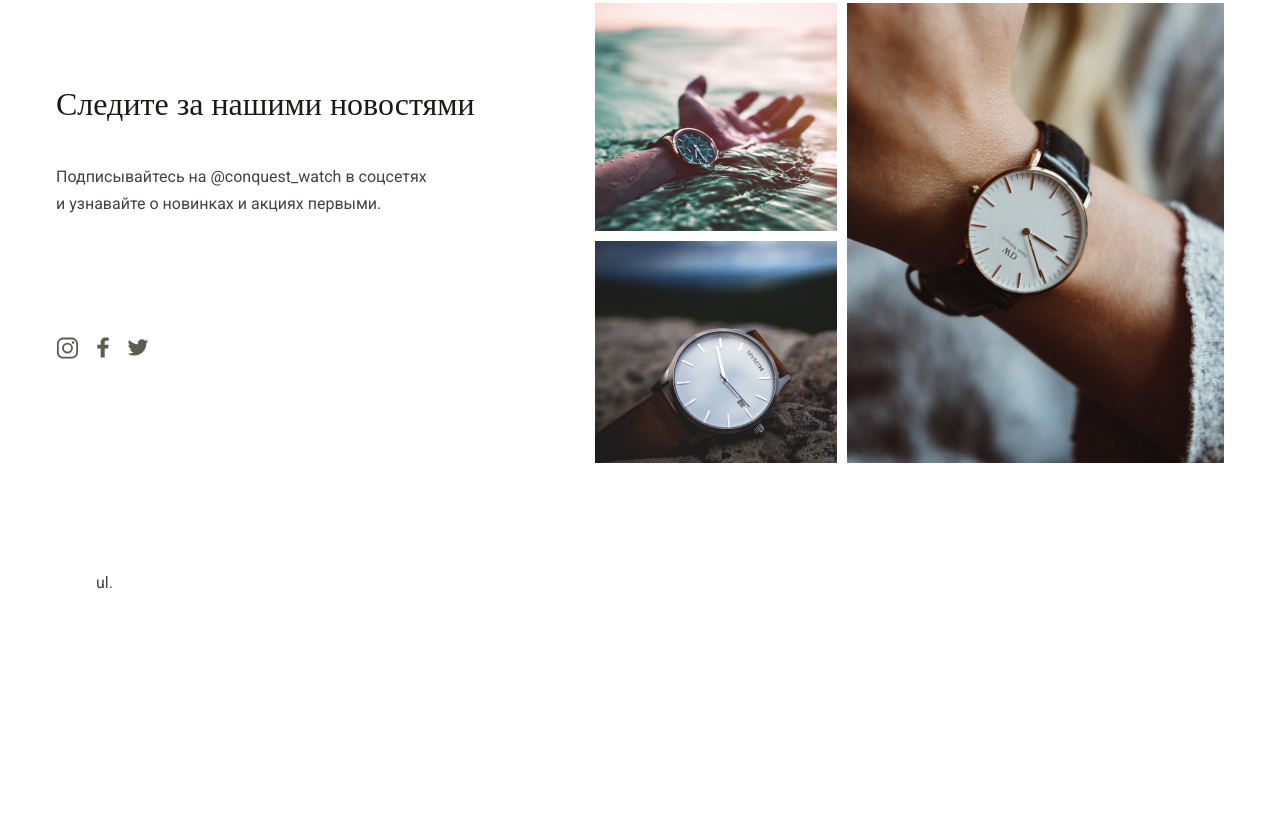
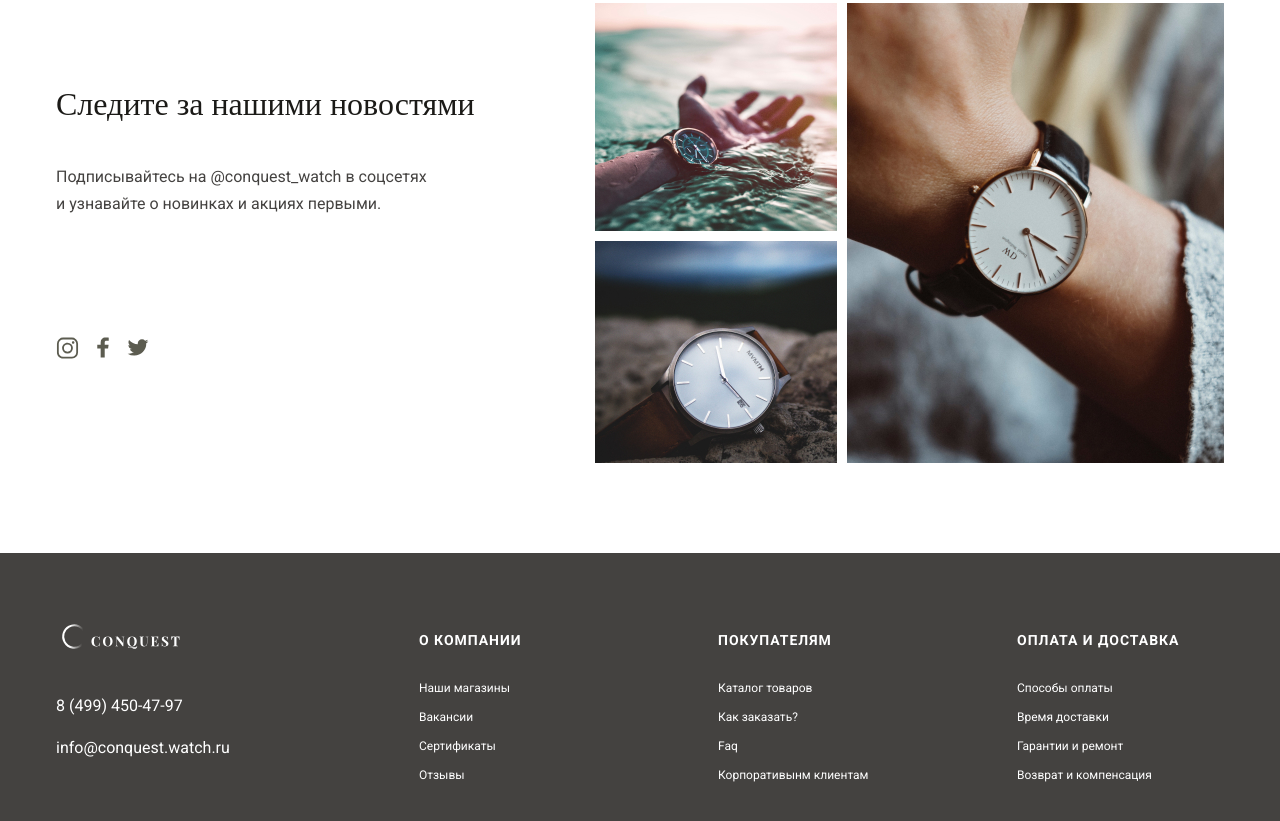
Before and after one commit to Siletskiy-igor/test-flex__watch-store, a plain HTML site: page index.html in a window 1280 px wide. Shown: the part 2203-3024 px from the top of the page. Before the commit the page ends 2815 px from the top, so only its background shows below. Drawn offline with nearby package versions, Linux system fonts and the light colour scheme.

Commit message:
закончил создание сетки на флексах главной страницы

```diff
--- a/css/style.css
+++ b/css/style.css
@@ -2,6 +2,7 @@
 body {
     margin: 0;
     min-width: 1200px;
+
     font-family: "Roboto", "Arial", sans-serif;
     font-weight: normal;
     font-size: 16px;
@@ -47,8 +48,8 @@ body {
 
 .logo {
     flex-shrink: 0;
+    margin-right: 256px;
     padding: 10px;
-    margin-right: 256px;
 }
 
 .site-navigation {
@@ -56,9 +57,10 @@ body {
     flex-wrap: wrap;
     width: 450px;
     margin: 0;
+    margin-right: auto;
     padding: 0;
+
     list-style: none;
-    margin-right: auto;
 }
 
 .site-navigation__item {
@@ -75,11 +77,12 @@ body {
 
     font-family: "Roboto";
     font-style: normal;
-    font-weight: 400;
     font-size: 14px;
     line-height: 16px;
+    font-weight: 400;
+    color: #555248;
+
     text-decoration: none;
-    color: #555248;
 }
 
 .user-navigation {
@@ -87,6 +90,7 @@ body {
     width: 100px;
     margin: 0;
     padding: 0;
+
     list-style: none
 }
 
@@ -125,53 +129,57 @@ body {
     flex-direction: column;
     justify-content: center;
     align-items: flex-start;
+    box-sizing: border-box;
     width: 460px;
-    box-sizing: border-box;
     padding-left: 85px;
 }
 
 .promo__title {
+    display: flex;
+    flex-direction: column-reverse;
     margin: 0;
     padding: 0;
-    display: flex;
-    flex-direction: column-reverse;
 }
 
 .promo__title-small {
+    margin-bottom: 39px;
+
     font-family: "Playfair Display";
     font-style: normal;
     font-weight: 400;
     font-size: 30px;
     line-height: 40px;
     color: #1B1A17;
-    margin-bottom: 39px;
 }
 
 .promo__title-big {
+    margin-bottom: 16px;
+
     font-family: "Playfair Display";
     font-style: normal;
     font-weight: 400;
     font-size: 45px;
     line-height: 60px;
     color: #1B1A17;
-    margin-bottom: 16px;
 }
 
 .promo__text {
     margin: 0;
+    margin-bottom: 42px;
     padding: 0;
+
     font-family: "Roboto";
     font-style: normal;
     font-weight: 300;
     font-size: 14px;
     line-height: 21px;
     color: rgba(27, 26, 23, 0.82);
-    margin-bottom: 42px;
 }
 
 .promo__button {
     display: block;
     padding: 26px 38px 27px;
+
     font-family: "Roboto";
     font-style: normal;
     font-weight: 500;
@@ -181,28 +189,29 @@ body {
     color: #ffffff;
     background-color: #444240;
     text-decoration: none;
+    text-transform: uppercase;
+
     border: none;
-    text-transform: uppercase;
 }
 
 .promo__img-column {
     display: flex;
     justify-content: space-between;
     align-items: flex-start;
+    box-sizing: border-box;
     width: 708px;
-    box-sizing: border-box
 }
 
 .promo__price {
     margin: 0;
+    margin-top: 138px;
     padding: 0;
-    margin-top: 138px;
+
     font-family: "Prata";
     font-style: normal;
     font-weight: 400;
     font-size: 16px;
     line-height: 22px;
-
     color: #1B1A17;
 }
 
@@ -213,6 +222,7 @@ body {
 .promo__image img {
     display: block;
     width: 100%;
+
     object-fit: cover;
 }
 
@@ -220,20 +230,21 @@ body {
     margin: 0;
     padding: 0;
     margin-top: 636px;
+
     font-family: "Prata";
     font-style: normal;
     font-weight: 400;
     font-size: 16px;
     line-height: 22px;
-
     color: #1B1A17;
 }
 /* /PROMO */
 
 /* POPULAR */
 .popular {
+    padding: 80px 0 86px;
+
     background-color: #ffffff;
-    padding: 80px 0 86px;
 }
 
 .section-header--vertical {
@@ -257,6 +268,7 @@ body {
 
 .section-header__see-more {
     align-self: flex-end;
+
     font-family: "Roboto";
     font-style: normal;
     font-weight: 500;
@@ -267,9 +279,9 @@ body {
 }
 
 .popular__list {
+    display: flex;
     margin: 0 -34px 0 0;
     padding: 0;
-    display: flex;
 
     list-style: none;
 }
@@ -285,6 +297,7 @@ body {
     align-items: flex-start;
     box-sizing: border-box;
     padding: 40px 29px 40px 28px;
+
     background-color: #fdfdfb;
 }
 
@@ -313,6 +326,7 @@ body {
 }
 .popular-card__image {
     align-self: center;
+
     background-image: url(../img/Ellipse-pop.png);
     background-position: center;
     background-repeat: no-repeat;
@@ -323,6 +337,7 @@ body {
 .popular-card__more {
     display: block;
     margin: 0 0 0 40px;
+
     font-family: "Playfair Display";
     font-style: normal;
     font-weight: 400;
@@ -334,8 +349,9 @@ body {
 
 /* QUALITY */
 .quality {
+    padding: 52px 0 53px 0;
+
     background-color: #f7f5ef;
-    padding: 52px 0 53px 0;
 }
 
 .quality__wrapper {
@@ -347,8 +363,8 @@ body {
     display: flex;
     flex-direction: column;
     align-items: flex-start;
+    box-sizing: border-box;
     width: 570px;
-    box-sizing: border-box;
     padding: 88px 0 53px 69px;
 
 }
@@ -381,16 +397,18 @@ body {
 .quality__button {
     display: block;
     padding: 26px 38px;
-    text-transform: uppercase;
+
     font-family: "Roboto";
     font-style: normal;
     font-weight: 500;
     font-size: 12px;
     line-height: 14px;
     letter-spacing: 0.05em;
+    text-transform: uppercase;
+    text-decoration: none;
+    color: #ffffff;
+
     background-color: #d4b098;
-    color: #ffffff;
-    text-decoration: none;
 }
 
 .quality__img-column {
@@ -402,6 +420,7 @@ body {
 .quality__img-column img {
     display: block;
     width: 100%;
+
     object-fit: cover;
 }
 /* /QUALITY */
@@ -422,24 +441,24 @@ body {
 
 .news__title {
     margin: 77px 0 40px 0 ;
+
     font-family: "Playfair Display";
     font-style: normal;
     font-weight: 400;
     font-size: 32px;
     line-height: 43px;
-
     color: #1B1A17;
 }
 
 .news__text {
     width: 376px;
     margin: 0 0 120px 0;
+
     font-family: "Roboto";
     font-style: normal;
     font-weight: 400;
     font-size: 16px;
     line-height: 27px;
-
     color: #444240;
 }
 
@@ -447,6 +466,7 @@ body {
     display: flex;
     margin: 0;
     padding: 0;
+
     list-style: none;
 }
 
@@ -466,21 +486,122 @@ body {
     justify-content: flex-start;
     flex-wrap: wrap;
     height: 470px;
+    margin-bottom: -10px;
+
     list-style: none;
-    margin-bottom: -10px;
 }
 
 .news__img-item {
+    margin-right: 10px;
     margin-bottom: 10px;
-    margin-right: 10px;
 }
 
 .news__img-item img {
     display: block;
 }
-
 /* /NEWS */
 /* /MAIN */
 
 /* FOOTER */
+.main-footer {
+    padding: 67px 0 67px 0;
+
+    background-color: #444240;
+}
+
+.main-footer__wrapper {
+    display: flex;
+}
+
+.main-footer__contacts-column {
+    display: flex;
+    flex-direction: column;
+    box-sizing: border-box;
+    width: 363px;
+}
+
+.footer-logo {
+    display: block;
+    margin: 0 0 30px 0;
+}
+
+.footer-phone {
+    display: block;
+    margin-bottom: 15px;
+
+    text-decoration: none;
+    color: #ffffff;
+}
+
+.footer-mail {
+    display: block;
+
+    text-decoration: none;
+    color: #ffffff;
+}
+
+.main-footer__navigation-column {
+    display: flex;
+    width: 805px;
+    box-sizing: border-box;
+    margin: 0;
+    padding: 0;
+}
+
+.footer-navigation__set {
+    width: 181px;
+    padding-top: 12px;
+}
+
+.footer-navigation__set + .footer-navigation__set {
+    margin-left: 118px;
+}
+
+.footer-navigation__set-title {
+    margin: 0 0 33px 0;
+    padding: 0;
+
+    font-family: "Roboto";
+    font-style: normal;
+    font-weight: 700;
+    font-size: 14px;
+    line-height: 16px;
+    letter-spacing: 0.07em;
+    text-transform: uppercase;
+    color: #ffffff;
+}
+
+.footer-navigation__set-description {
+    margin: 0;
+    padding: 0;
+}
+
+.footer-navigation__set-list {
+    display: flex;
+    flex-direction: column;
+    margin: 0;
+    padding: 0;
+
+    list-style: none;
+}
+
+.footer-navigation__set-item {
+    margin-bottom: 15px;
+}
+.footer-navigation__set-item:last-child {
+    margin-bottom: 0;
+}
+
+.footer-navigation__set-link {
+    display: block;
+
+    font-family: "Roboto";
+    font-style: normal;
+    font-weight: 400;
+    font-size: 12px;
+    line-height: 14px;
+    text-decoration: none;
+    color: #ffffff;
+}
+
 /* /FOOTER */
--- a/index.html
+++ b/index.html
@@ -174,13 +174,70 @@
         </section>
     </main>
     <footer class="main-footer">
-        <div class="container">
-            <div class="main-footer__contacts-column"></div>
-            <dl class="main-footer__navigation footer-navigation">
-                <div class="footer-navigation__set">
-                    <dt class="footer-navigation__set-title"></dt>
-                    <dd class="footer-navigation__list">
-                        ul.
+        <div class="container main-footer__wrapper">
+            <div class="main-footer__contacts-column">
+                <a class="footer-logo" href="#">
+                    <img src="img/footer-logo.svg" alt="" width="130" height="34">
+                </a>
+                <a class="footer-phone" href="tel:84994504797">8 (499) 450-47-97</a>
+                <a class="footer-mail" href="mailto:info@conquest.watch.ru">info@conquest.watch.ru</a>
+            </div>
+            <dl class="main-footer__navigation-column footer-navigation">
+                <div class="footer-navigation__set footer-navigation__about">
+                    <dt class="footer-navigation__set-title">О компании</dt>
+                    <dd class="footer-navigation__set-description">
+                        <ul class="footer-navigation__set-list">
+                            <li class="footer-navigation__set-item">
+                                <a href="#" class="footer-navigation__set-link">Наши магазины</a>
+                            </li>
+                            <li class="footer-navigation__set-item">
+                                <a href="#" class="footer-navigation__set-link">Вакансии</a>
+                            </li>
+                            <li class="footer-navigation__set-item">
+                                <a href="#" class="footer-navigation__set-link">Сертификаты</a>
+                            </li>
+                            <li class="footer-navigation__set-item">
+                                <a href="#" class="footer-navigation__set-link">Отзывы</a>
+                            </li>
+                        </ul>
+                    </dd>
+                </div>
+                <div class="footer-navigation__set footer-navigation__byers">
+                    <dt class="footer-navigation__set-title">Покупателям</dt>
+                    <dd class="footer-navigation__set-description">
+                        <ul class="footer-navigation__set-list">
+                            <li class="footer-navigation__set-item">
+                                <a href="#" class="footer-navigation__set-link">Каталог товаров</a>
+                            </li>
+                            <li class="footer-navigation__set-item">
+                                <a href="#" class="footer-navigation__set-link">Как заказать?</a>
+                            </li>
+                            <li class="footer-navigation__set-item">
+                                <a href="#" class="footer-navigation__set-link">Faq</a>
+                            </li>
+                            <li class="footer-navigation__set-item">
+                                <a href="#" class="footer-navigation__set-link">Корпоративынм клиентам</a>
+                            </li>
+                        </ul>
+                    </dd>
+                </div>
+                <div class="footer-navigation__set footer-navigation__order">
+                    <dt class="footer-navigation__set-title">Оплата и доставка</dt>
+                    <dd class="footer-navigation__set-description">
+                        <ul class="footer-navigation__set-list">
+                            <li class="footer-navigation__set-item">
+                                <a href="#" class="footer-navigation__set-link">Способы оплаты</a>
+                            </li>
+                            <li class="footer-navigation__set-item">
+                                <a href="#" class="footer-navigation__set-link">Время доставки</a>
+                            </li>
+                            <li class="footer-navigation__set-item">
+                                <a href="#" class="footer-navigation__set-link">Гарантии и ремонт</a>
+                            </li>
+                            <li class="footer-navigation__set-item">
+                                <a href="#" class="footer-navigation__set-link">Возврат и компенсация</a>
+                            </li>
+                        </ul>
                     </dd>
                 </div>
             </dl>
```
